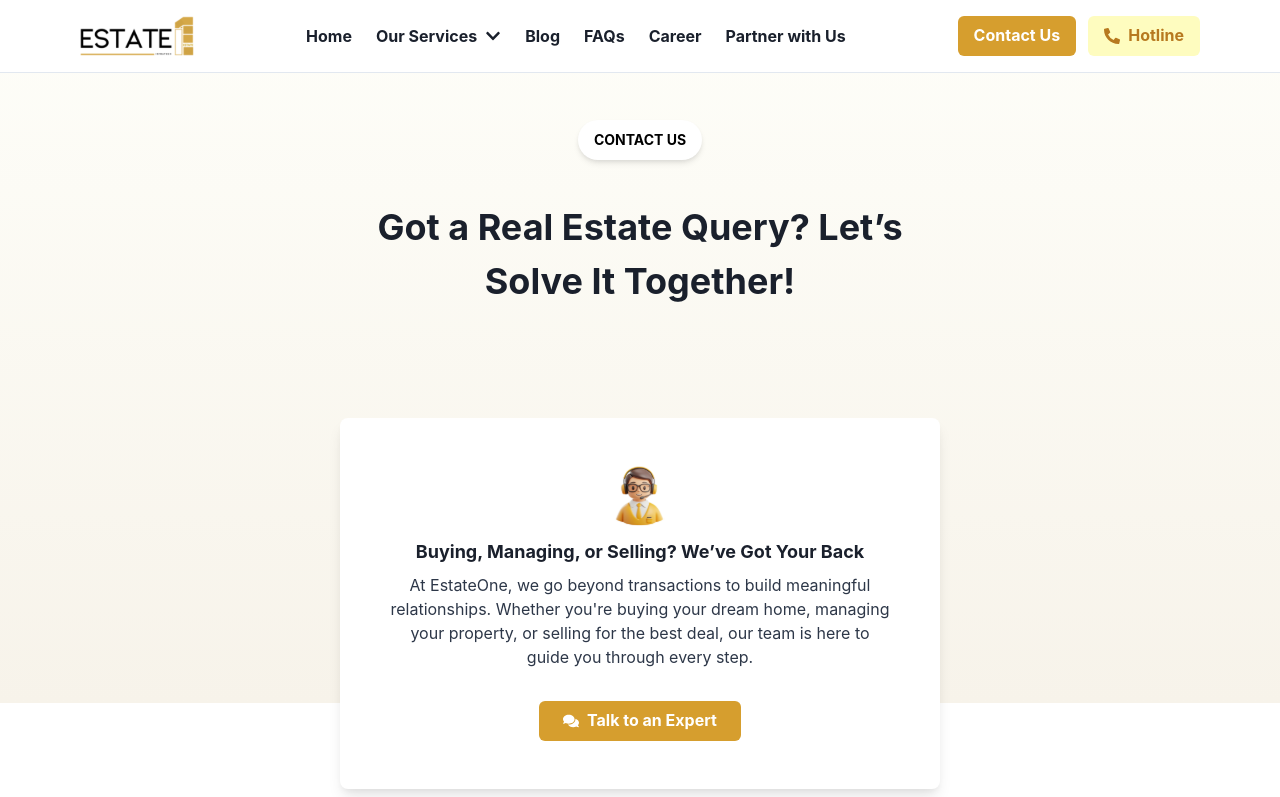
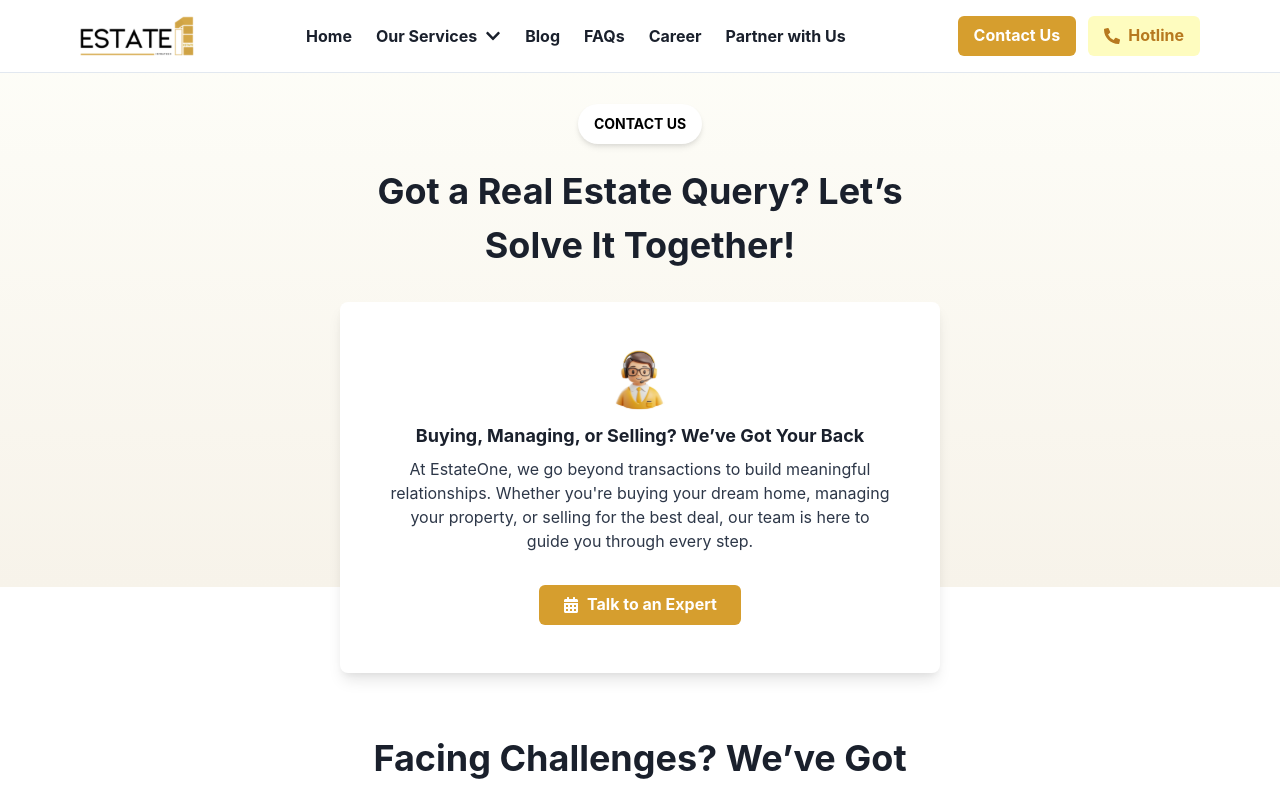
Before and after one commit to Ahsan-26/estate-frontend, a React (Create React App) app: page /contact in a window 1280 px wide. Shown: the top 797 px of the page. Built offline with nearby package versions, Linux system fonts and the light colour scheme.

Commit message:
ui fixed

```diff
--- a/src/components/Contact/ContactHelp.js
+++ b/src/components/Contact/ContactHelp.js
@@ -30,7 +30,11 @@ const ContactHelp = () => {
             leftIcon={<FaCalendarAlt />}
             bg="yellow.500"
             color="white"
-            _hover={{ bg: "yellow.600" }}
+            _hover={{
+              bg: "yellow.600",
+              transform: "scale(1.1) translateY(-1px)", // ✅ Bounce effect
+              transition: "transform 0.2s ease-in-out"
+            }}
             size="md"
              _active={{ transform: "scale(1.1)" }}
         transition="transform 0.1s ease-in-out"
@@ -44,7 +48,11 @@ const ContactHelp = () => {
             leftIcon={<FaWhatsapp />}
             colorScheme="#1EBE5D" bg="#25D366"
             // color="white"
-            _hover={{ bg: "green.500" }}
+            _hover={{
+              bg: "yellow.600",
+              transform: "scale(1.1) translateY(-1px)", // ✅ Bounce effect
+              transition: "transform 0.2s ease-in-out"
+            }}
             size="md"
             onClick={() => window.open("https://wa.me/919548056061", "_blank")} // Open WhatsApp
           >
--- a/src/components/Contact/ContactHero.js
+++ b/src/components/Contact/ContactHero.js
@@ -1,6 +1,6 @@
 import React from "react";
 import { Box, Text, useDisclosure, Image ,Button} from "@chakra-ui/react";
-import { FaComments } from "react-icons/fa";
+import { FaCalendarAlt } from "react-icons/fa";
 import ContactModal from "./contactModal"; // ✅ Importing Modal Component
 import { PrimaryButton } from "../Buttons";
 
@@ -14,7 +14,7 @@ const ContactHero = () => {
       py={{ base: 3, md: 6 }}
       px={{ base: 5, md: 10 }}
       maxW="1300px"   // sets the max width
-  mx="auto"
+      mx="auto"
       textAlign="center"
     >
       <Button
@@ -25,14 +25,14 @@ const ContactHero = () => {
   px={4}
   py={2}
   borderRadius="full"
-  mt={24}
+  mt={20}
   boxShadow="md" // Adds a soft shadow to mimic the floating effect
   _hover={{ boxShadow: "md" }} // Slightly increases shadow on hover
 >
   CONTACT US
 </Button>
 
-      <Text fontSize={{ base: "2xl", md: "4xl" }} fontWeight="bold" mt={10}>
+      <Text fontSize={{ base: "2xl", md: "4xl" }} fontWeight="bold" mt={5}>
         Got a Real Estate Query? Let’s <br /> Solve It Together!
       </Text>
 
@@ -40,15 +40,15 @@ const ContactHero = () => {
         bg="white"
         borderRadius="lg"
         boxShadow="lg" // 🔹 Increased shadow for better floating effect
-      maxW="600px"
-      mx="auto"
-      p={12}  // 🔹 Reduced padding inside the box (was 20)
-      transform="translateY(110px)"
+        maxW="600px"
+        mx="auto"
+        p={12}  // 🔹 Reduced padding inside the box (was 20)
+        transform="translateY(110px)"
        position="relative"
        display="flex"  // ✅ Enables flexbox
        flexDirection="column"  // ✅ Ensures vertical stacking
        alignItems="center"
-
+       mt="-80px"
       >
         <Image src="/images/contact_agent.svg" alt="Expert" boxSize="60px" mx="auto" />
         <Text fontSize="lg" fontWeight="bold" mt={3}>
@@ -65,8 +65,12 @@ const ContactHero = () => {
           bg="yellow.500"
           color="white"
           fontWeight="bold"
-          leftIcon={<FaComments />}
-          _hover={{ bg: "yellow.600" }}
+          leftIcon={<FaCalendarAlt />}
+          _hover={{
+            bg: "yellow.600",
+            transform: "scale(1.1) translateY(-1px)", // ✅ Bounce effect
+            transition: "transform 0.2s ease-in-out"
+          }}
           mt={8}
         //  marginTop="auto"
           // transform="translateY(20px)"
```
